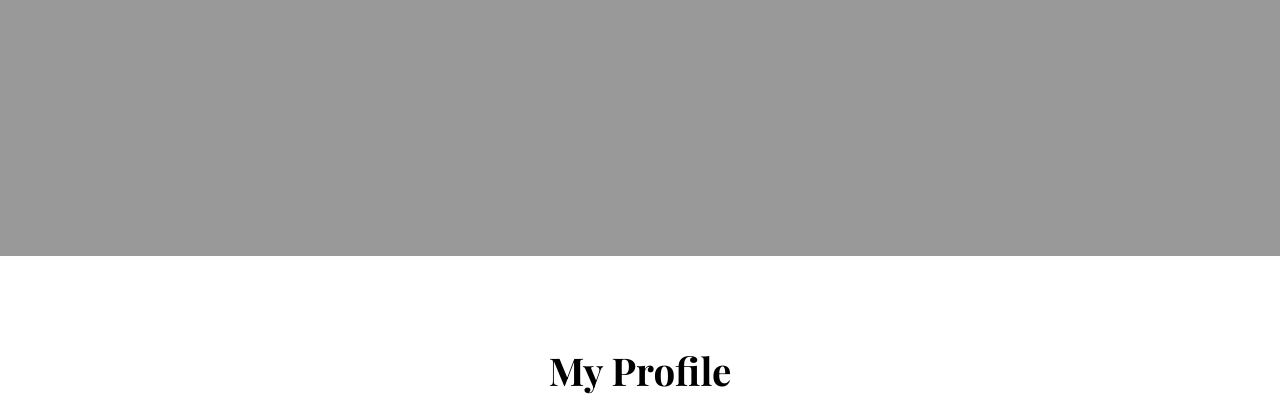
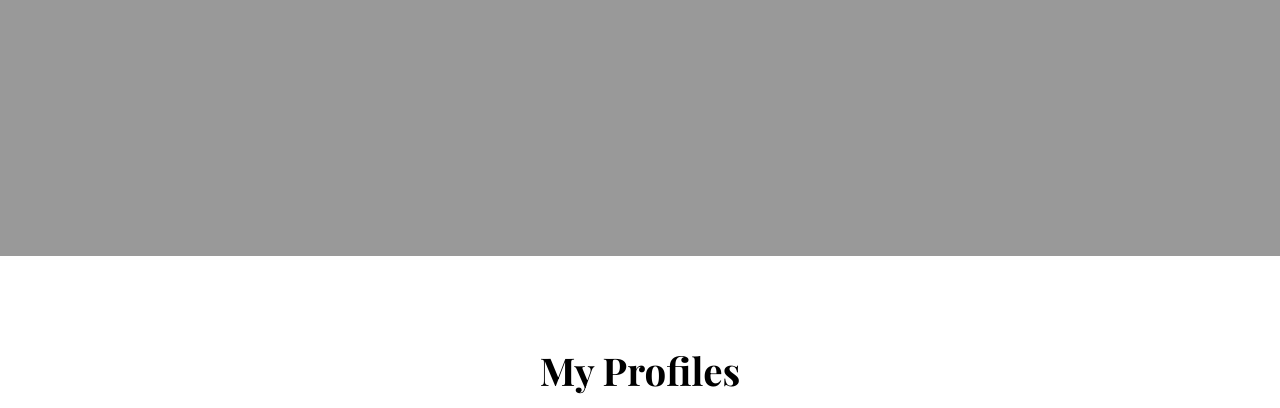
Before and after one commit to 0xErrors/0xErrors, a plain HTML site: page index.html in a window 1280 px wide. Shown: the part 544-952 px from the top of the page. Drawn offline with nearby package versions, Linux system fonts and the light colour scheme.

Commit message:
Update index.html

```diff
--- a/index.html
+++ b/index.html
@@ -44,7 +44,7 @@
     <section class = "home" id = "home">
       <div class = "container">
         <div class = "title">
-          <h2>My Profile</h2>
+          <h2>My Profiles</h2>
           <p></p>
         </div>
         <div class = "home-content">
```
